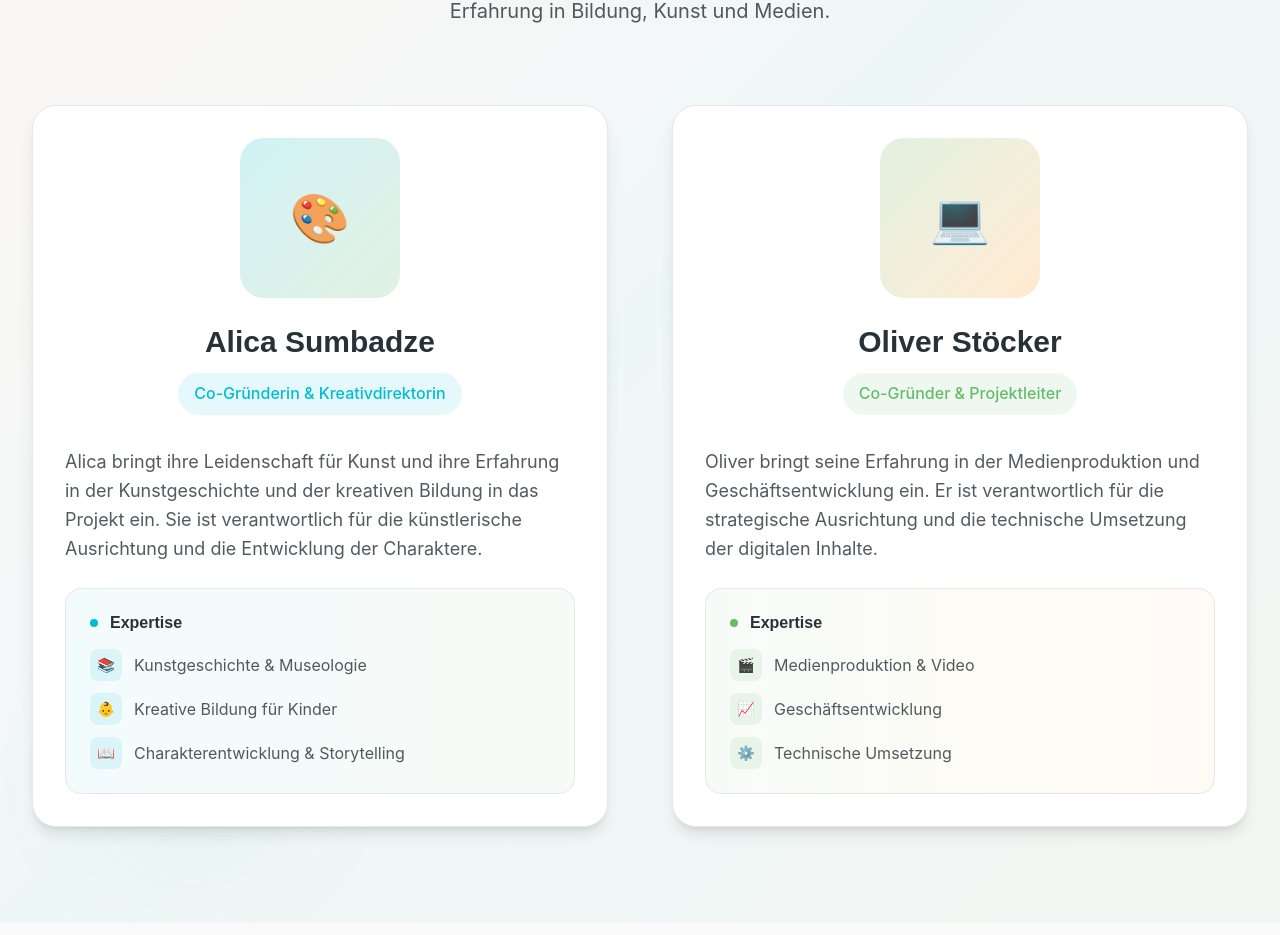
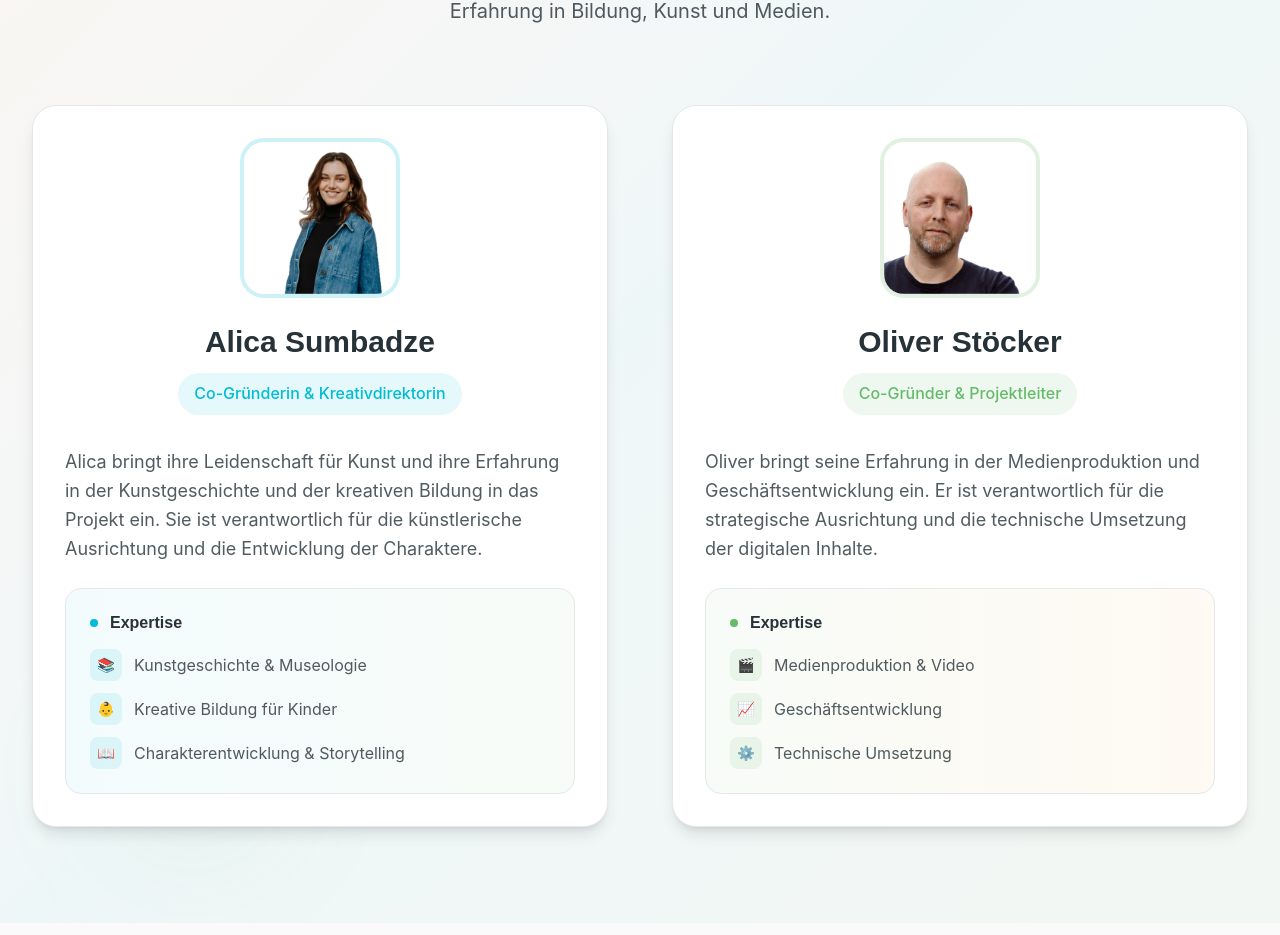
Before and after one commit to OlleeBerlin/lilos-kunstabenteuer, a Next.js app: page /konzept in a window 1280 px wide. Shown: the part 3214-4149 px from the top of the page. Built offline with nearby package versions, Linux system fonts and the light colour scheme.

Commit message:
Konzept-Seite: Gründer-Bilder hinzugefügt - Alica Sumbadze und Oliver Stöcker mit professionellen Porträts

```diff
--- a/src/app/konzept/page.tsx
+++ b/src/app/konzept/page.tsx
@@ -235,8 +235,12 @@ export default function Konzept() {
             <div className="group">
               <div className="bg-card-bg rounded-3xl p-8 border border-border-color shadow-lg group-hover:shadow-2xl transition-all duration-500 transform group-hover:-translate-y-2">
                 <div className="flex flex-col items-center text-center mb-8">
-                  <div className="w-40 h-40 bg-gradient-to-br from-primary/20 to-secondary/20 rounded-3xl mb-6 flex items-center justify-center group-hover:scale-105 transition-transform duration-300">
-                    <span className="text-5xl">🎨</span>
+                  <div className="w-40 h-40 rounded-3xl mb-6 overflow-hidden group-hover:scale-105 transition-transform duration-300 border-4 border-primary/20">
+                    <img
+                      src="/alica-sumbadze.png"
+                      alt="Alica Sumbadze"
+                      className="w-full h-full object-cover"
+                    />
                   </div>
                   <h3 className="font-heading font-bold text-3xl text-foreground mb-3">
                     Alica Sumbadze
@@ -288,8 +292,12 @@ export default function Konzept() {
             <div className="group">
               <div className="bg-card-bg rounded-3xl p-8 border border-border-color shadow-lg group-hover:shadow-2xl transition-all duration-500 transform group-hover:-translate-y-2">
                 <div className="flex flex-col items-center text-center mb-8">
-                  <div className="w-40 h-40 bg-gradient-to-br from-secondary/20 to-accent/20 rounded-3xl mb-6 flex items-center justify-center group-hover:scale-105 transition-transform duration-300">
-                    <span className="text-5xl">💻</span>
+                  <div className="w-40 h-40 rounded-3xl mb-6 overflow-hidden group-hover:scale-105 transition-transform duration-300 border-4 border-secondary/20">
+                    <img
+                      src="/oliver-stoecker.png"
+                      alt="Oliver Stöcker"
+                      className="w-full h-full object-cover"
+                    />
                   </div>
                   <h3 className="font-heading font-bold text-3xl text-foreground mb-3">
                     Oliver Stöcker
```
Also changed, not shown: public/alica-sumbadze.png (added), public/oliver-stoecker.png (added).
